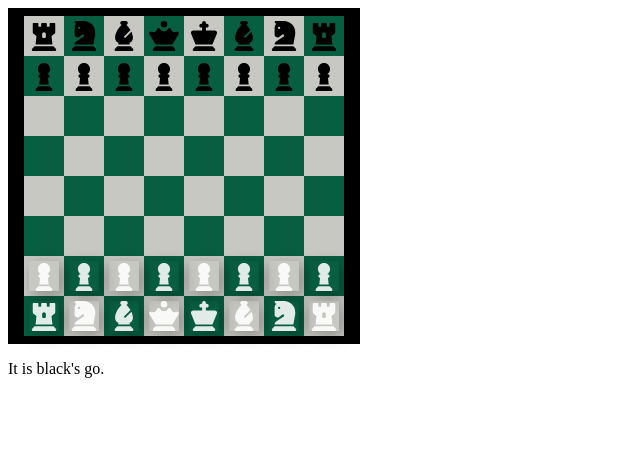
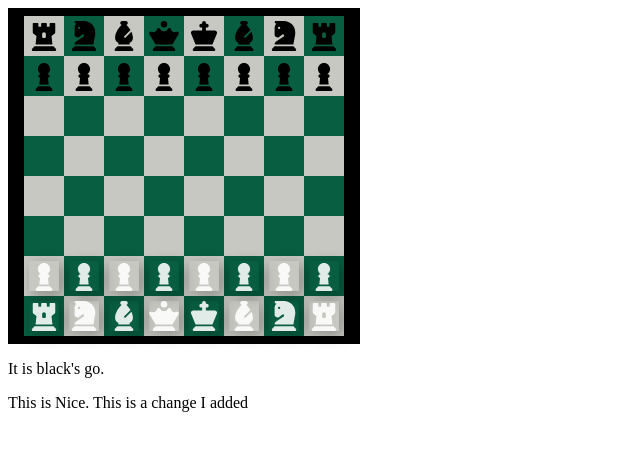
Before and after one commit to Eniola1272/chessJs, a plain HTML site: page index.html in a window 1280 px wide. Shown: the whole page, without its empty margins (0-640 px from the left). Drawn offline with Linux system fonts and the light colour scheme.

Commit message:
Update index.html

```diff
--- a/index.html
+++ b/index.html
@@ -13,6 +13,8 @@
     <p>It is <span id="player"></span>'s go.</p>
     <p id="info-display"></p>
 
+    <p>This is Nice. This is a change I added</p>
+
     <script src="pieces.js"></script>
     <script src="app.js"></script>
     <!-- <script src="pal.js"></script> -->
```
